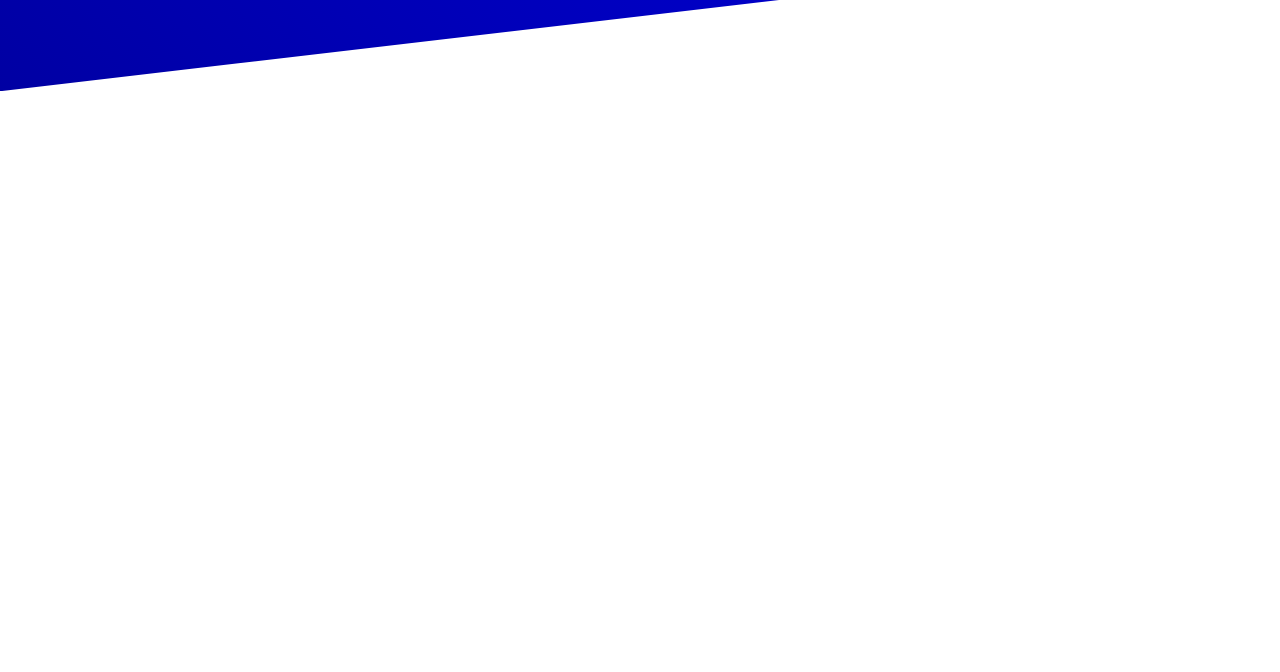
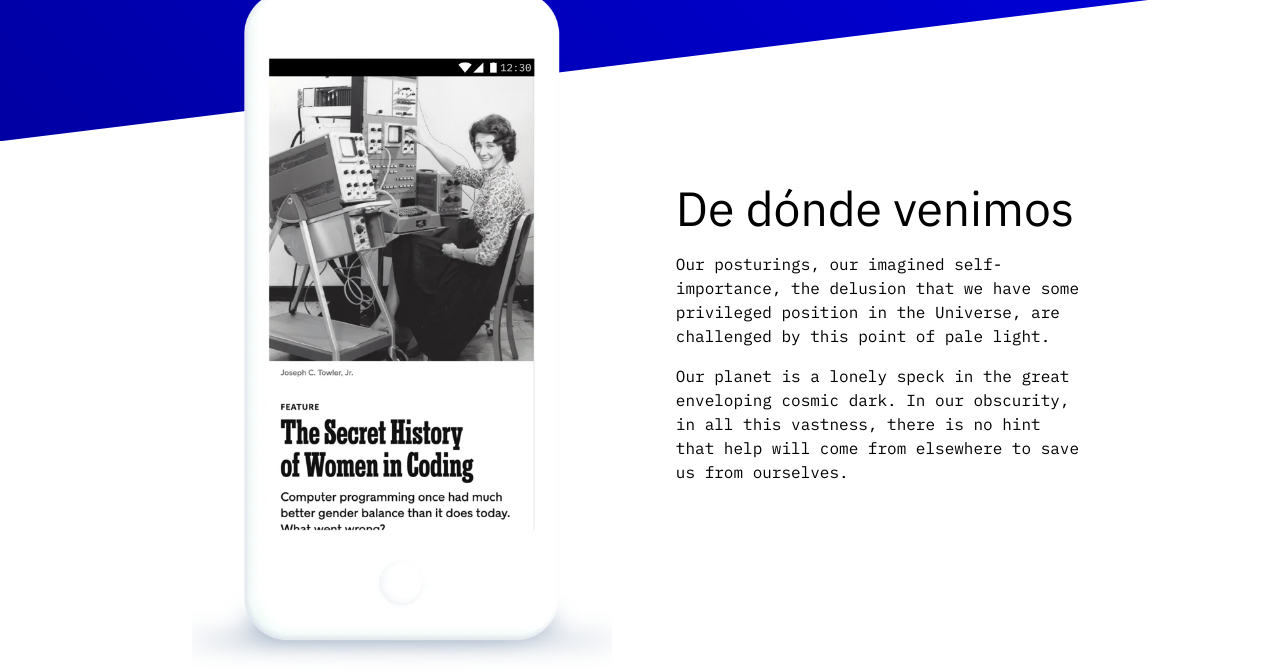
Before and after one commit to Quarzizus/Acamica-Sprint-1, a plain HTML site: page index.html in a window 1280 px wide. Shown: the part 1462-2134 px from the top of the page. Before the commit the page ends 1553 px from the top, so only its background shows below. Drawn offline with Linux system fonts and the light colour scheme.

Commit message:
ADD-> Legado

```diff
--- a/Styles/Episodios.css
+++ b/Styles/Episodios.css
@@ -2,17 +2,18 @@
 
 .Episodios {
   background: var(--gradient);
-  height: 1000px;
+  height: 1050px;
   clip-path: polygon(0 15%, 100% 0, 100% 85%, 0 100%);
   display: flex;
   align-items: center;
   justify-content: center;
   flex-direction: column;
   width: 100%;
+  position: relative;
 }
 .Episodios h2 {
   align-self: flex-start;
-  margin-left: 100px;
+  margin-left: 200px;
   font-family: var(--font-sans);
   color: white;
   font-size: 50px;
@@ -20,13 +21,14 @@
 }
 .Episodios .Episodios_container {
   display: grid;
+  width: 87%;
   grid-template-columns: 1fr 1fr;
-  grid-auto-rows: auto;
-  width: 100%;
   justify-items: center;
+  gap: 4%;
+  place-content: center;
 }
 .Episodios .Episodios_container iframe {
-  width: 80%;
+  width: 100%;
   height: 280px;
 }
 
@@ -34,17 +36,18 @@
   .Episodios {
     clip-path: polygon(0 3%, 100% 0, 100% 97%, 0 100%);
     padding: 0;
-    height: 1160px;
+    height: 1224px;
   }
   .Episodios h2 {
     font-size: 36px;
-    margin: 0 0 20px 5%;
+    margin: -100px 0 80px 3%;
   }
   .Episodios .Episodios_container {
+    width: 93%;
     grid-template-columns: 1fr;
   }
   .Episodios .Episodios_container iframe {
-    margin-bottom: -40px;
-    width: 95%;
+    margin-bottom: -65px;
+    width: 100%;
   }
 }
--- /dev/null
+++ b/Styles/Legado.css
@@ -0,0 +1,31 @@
+@import url("./Initial.css");
+
+.Legado {
+  width: 70%;
+  margin: 0 auto;
+  display: flex;
+  justify-content: flex-end;
+  position: relative;
+}
+.Legado_img {
+  width: 420px;
+  position: absolute;
+  top: -150px;
+  left: 0px;
+}
+.Legado .Legado_info {
+  width: 46%;
+  height: 400px;
+}
+.Legado .Legado_info h2 {
+  font-size: 48px;
+  font-family: var(--font-sans);
+  font-weight: normal;
+  margin-bottom: 10px;
+}
+.Legado .Legado_info p {
+  font-size: 16px;
+  font-family: var(--font-mono);
+  font-weight: lighter;
+  line-height: 24px;
+}
--- a/index.html
+++ b/index.html
@@ -7,8 +7,9 @@
     <link rel="stylesheet" href="./Styles/Normalize.css" />
     <link rel="stylesheet" href="./Styles/Initial.css" />
     <link rel="stylesheet" href="./Styles/Header.css" />
+    <link rel="stylesheet" href="./Styles/Hero.css" />
     <link rel="stylesheet" href="./Styles/Episodios.css" />
-    <link rel="stylesheet" href="./Styles/Hero.css" />
+    <link rel="stylesheet" href="./Styles/Legado.css" />
     <title>Pale Blue Dot</title>
   </head>
   <body>
@@ -62,5 +63,21 @@
         ></iframe>
       </section>
     </section>
+    <section class="Legado">
+      <img src="./Images/phone.webp" alt="phone" class="Legado_img" />
+      <article class="Legado_info">
+        <h2>De dónde venimos</h2>
+        <p>
+          Our posturings, our imagined self-importance, the delusion that we
+          have some privileged position in the Universe, are challenged by this
+          point of pale light.
+        </p>
+        <p>
+          Our planet is a lonely speck in the great enveloping cosmic dark. In
+          our obscurity, in all this vastness, there is no hint that help will
+          come from elsewhere to save us from ourselves.
+        </p>
+      </article>
+    </section>
   </body>
 </html>
```
